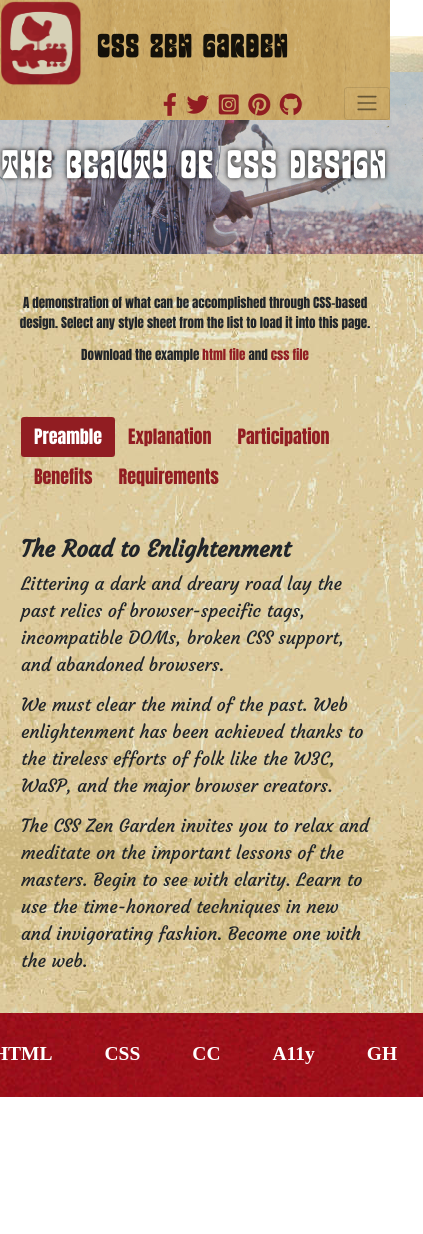
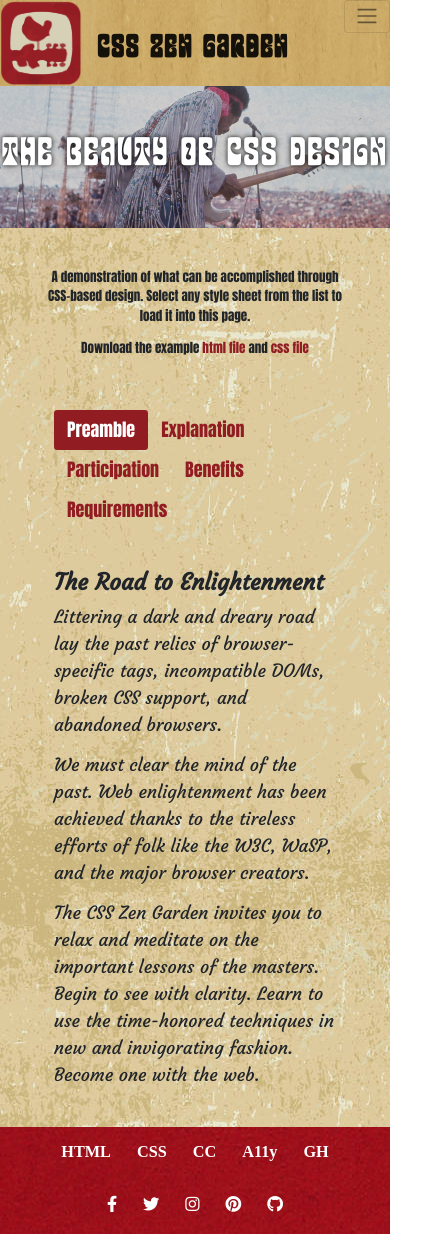
Before and after one commit to Thomas-Chiu/Zen-Garden, a plain HTML site: page index.html in a window 390 px wide. Shown: the whole page, 423 px wide, since content can reach past the window. Before the commit the page ends 1097 px from the top, so only its background shows below. Drawn offline with Linux system fonts and the light colour scheme.

Commit message:
fix navbar & footer RWD

```diff
--- a/css/css_garden_style.css
+++ b/css/css_garden_style.css
@@ -77,6 +77,14 @@ a:not(.navbar-brand):hover::after {
 }
 
 /* RWD-lg */
+@media (max-width: 996px) {
+  #sidebar .navbar-toggler {
+    position: absolute;
+    top: 0%;
+    right: 0%;
+  }
+}
+
 @media (min-width: 996px) {
   body {
     overflow-x: hidden;
@@ -91,6 +99,10 @@ a:not(.navbar-brand):hover::after {
     font-size: 3rem !important;
   }
 
+  #sidebar .followMe {
+    display: block !important;
+  }
+
   #zen-supporting .nav-pills {
     display: flex;
     flex-direction: column;
@@ -100,10 +112,8 @@ a:not(.navbar-brand):hover::after {
     margin-top: 0rem !important;
   }
 
-  #footer {
-    width: 100vw;
-    position: absolute;
-    left: -17.5%;
+  #footer .followMe {
+    display: none;
   }
 }
 
@@ -119,17 +129,18 @@ a:not(.navbar-brand):hover::after {
   padding: 0;
 }
 
-#sidebar #followMe {
+#sidebar .followMe {
   margin-left: auto;
+  display: none;
 }
 
-#sidebar #followMe a {
+#sidebar .followMe a {
   color: #911d22;
   font-size: 1.75rem;
   margin: 0 0.25rem;
 }
 
-#sidebar #followMe a:hover {
+#sidebar .followMe a:hover {
   color: #000;
 }
 
@@ -227,16 +238,18 @@ a:not(.navbar-brand):hover::after {
 /* footer --------------------------------------------------------- */
 #footer {
   background: url("../images/footer_bg.jpg");
-  display: flex;
+}
+
+#footer .row {
   justify-content: center;
   align-items: center;
 }
 
 #footer a {
   font-family: "Noto Sans TC";
-  margin: 2rem;
+  margin: 1rem;
   color: #fff;
-  font-size: 1.5rem;
+  font-size: 1.25rem;
   font-weight: bolder;
 }
 
--- a/index.html
+++ b/index.html
@@ -298,6 +298,7 @@
       </div>
 
       <footer id="footer">
+        <div class="row m-0">
           <a
             href="http://validator.w3.org/check/referer"
             title="Check the validity of this site&#8217;s HTML"
@@ -328,15 +329,23 @@
             class="zen-github"
             >GH</a
           >
+        </div>
+        <div class="extra8 followMe row m-0">
+          <a href="#"><i class="fab fa-facebook-f"></i></a>
+          <a href="#"><i class="fab fa-twitter"></i></a>
+          <a href="#"><i class="fab fa-instagram"></i></a>
+          <a href="#"><i class="fab fa-pinterest"></i></a>
+          <a href="#"><i class="fab fa-github"></i></a>
+        </div>
       </footer>
 
       <aside id="sidebar" class="navbar fixed-top navbar-light">
-        <div id="nav_brand" class="extra1">
+        <div id="nav_brand" class="extra1 col-auto p-0">
           <a class="navbar-brand p-0" href="#"
             ><img src="./images/header_logo.png"
           /></a>
         </div>
-        <div id="followMe" class="extra4">
+        <div class="extra4 followMe">
           <a href="#"><i class="fab fa-facebook-f"></i></a>
           <a href="#"><i class="fab fa-twitter"></i></a>
           <a href="#"><i class="fab fa-instagram-square"></i></a>
@@ -344,7 +353,7 @@
           <a href="#"><i class="fab fa-github"></i></a>
         </div>
         <button
-          class="extra2 navbar-toggler ml-5"
+          class="extra2 navbar-toggler mx-lg-4"
           data-toggle="collapse"
           data-target="#wrapper"
         >
```
Lines whose indentation alone changed are shown as unchanged.
